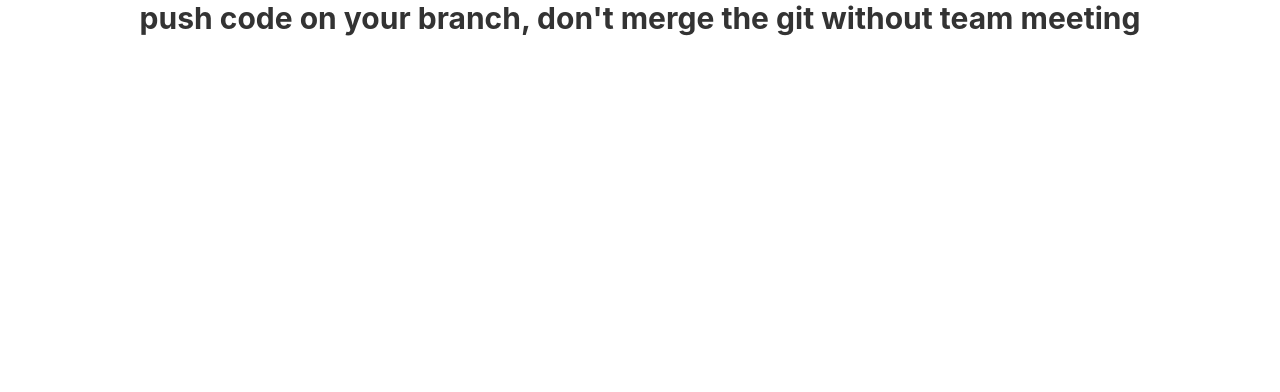
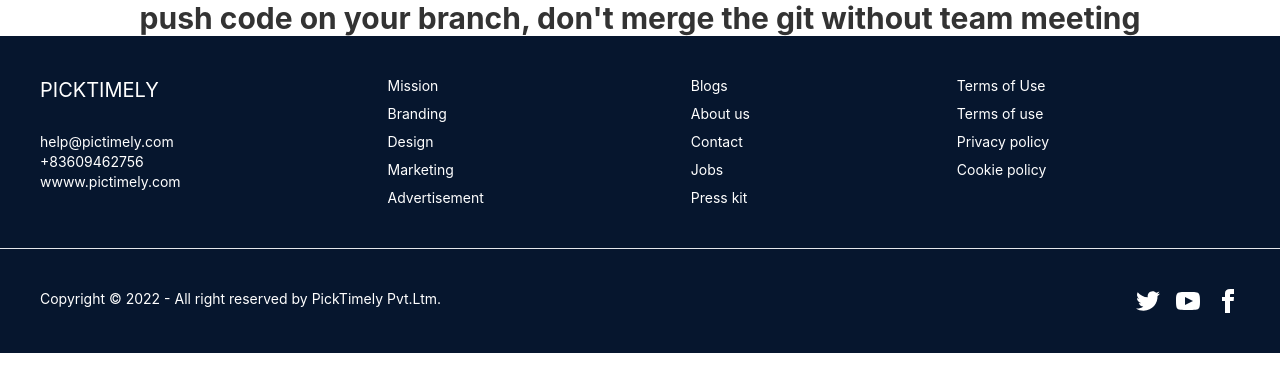
Before and after one commit to endgamers-404-Not-Found/Pick-timely, a React (Create React App) app: page / in a window 1280 px wide. Shown: the top 392 px of the page. Built offline with nearby package versions, Linux system fonts and the light colour scheme.

Commit message:
footer by meherab

```diff
--- a/src/App.js
+++ b/src/App.js
@@ -1,5 +1,8 @@
 import { Route, Routes } from 'react-router-dom';
 import './App.css';
+import FreeTail from './Pages/Home/FreeTail';
+
+import Footer from './SharedComponents/Footer';
 
 function App() {
   return (
@@ -7,10 +10,14 @@
       <h1 className='text-3xl text-center font-bold'>push code on your branch, don't merge the git without team meeting</h1>
 
       <Routes>
+
         {/* <Route path='' element={}></Route> */}
         {/* <Route path='' element={}></Route> */}
         {/* <Route path='' element={}></Route> */}
+
       </Routes>
+
+      <Footer></Footer>
     </div>
   );
 }
--- /dev/null
+++ b/src/Pages/Home/FreeTail.js
@@ -0,0 +1,20 @@
+import React from 'react';
+
+const FreeTail = () => {
+    return (
+        <div>
+            <div class="hero min-h-screen" style="background-image: url(https://placeimg.com/1000/800/arch);">
+                <div class="hero-overlay bg-opacity-60"></div>
+                <div class="hero-content text-center text-neutral-content">
+                    <div class="max-w-md">
+                        <h1 class="mb-5 text-5xl font-bold">Get started with a free 15-day trail</h1>
+                        <p class="mb-5">Download our mobile apps and view all your upcoming, pending, and completed bookings from your phone. Available for the admin and the whole team.</p>
+                        <button class="btn btn-button">Get Started</button>
+                    </div>
+                </div>
+            </div>
+        </div>
+    );
+};
+
+export default FreeTail;
--- a/src/Pages/Home/Home.js
+++ b/src/Pages/Home/Home.js
@@ -1,9 +1,11 @@
 import React from 'react'
+import FreeTail from './FreeTail'
 
 function Home() {
     return (
         <div>
             <h1>this is home page</h1>
+            <FreeTail></FreeTail>
         </div>
     )
 }
--- a/src/Pages/Home/Pricing.js
+++ /dev/null
@@ -1,11 +0,0 @@
-import React from 'react';
-
-const Pricing = () => {
-    return (
-        <div>
-            <h1>This is pricing    feature</h1>
-        </div>
-    );
-};
-
-export default Pricing;
--- a/src/SharedComponents/Footer.js
+++ b/src/SharedComponents/Footer.js
@@ -0,0 +1,55 @@
+import React from 'react';
+
+const Footer = () => {
+    const currentYear = new Date().getFullYear();
+    return (
+        <div className=' bg-primary-focus'>
+            <footer class="footer p-10  text-white">
+                <div>
+
+                    <span className='uppercase text-xl'>picktimely</span>
+                    <div className='mt-5'>
+                        <p>help@pictimely.com</p>
+                        <p>+83609462756</p>
+                        <a href="#">wwww.pictimely.com</a>
+                    </div>
+                </div>
+                <div>
+                    <span class="footer">Mission</span>
+                    <a class="link link-hover">Branding</a>
+                    <a class="link link-hover">Design</a>
+                    <a class="link link-hover">Marketing</a>
+                    <a class="link link-hover">Advertisement</a>
+                </div>
+                <div>
+                    <span class="footer">Blogs</span>
+                    <a class="link link-hover">About us</a>
+                    <a class="link link-hover">Contact</a>
+                    <a class="link link-hover">Jobs</a>
+                    <a class="link link-hover">Press kit</a>
+                </div>
+                <div>
+                    <span class="footer">Terms of Use</span>
+                    <a class="link link-hover">Terms of use</a>
+                    <a class="link link-hover">Privacy policy</a>
+                    <a class="link link-hover">Cookie policy</a>
+                </div>
+
+            </footer>
+            <footer class="footer p-10 border-t text-white">
+                <div class="items-center grid-flow-col">
+
+                    <p>Copyright © {currentYear} - All right reserved by PickTimely  Pvt.Ltm.</p>
+                </div>
+                <div class="grid-flow-col gap-4 md:place-self-center md:justify-self-end">
+                    <a><svg xmlns="http://www.w3.org/2000/svg" width="24" height="24" viewBox="0 0 24 24" class="fill-current"><path d="M24 4.557c-.883.392-1.832.656-2.828.775 1.017-.609 1.798-1.574 2.165-2.724-.951.564-2.005.974-3.127 1.195-.897-.957-2.178-1.555-3.594-1.555-3.179 0-5.515 2.966-4.797 6.045-4.091-.205-7.719-2.165-10.148-5.144-1.29 2.213-.669 5.108 1.523 6.574-.806-.026-1.566-.247-2.229-.616-.054 2.281 1.581 4.415 3.949 4.89-.693.188-1.452.232-2.224.084.626 1.956 2.444 3.379 4.6 3.419-2.07 1.623-4.678 2.348-7.29 2.04 2.179 1.397 4.768 2.212 7.548 2.212 9.142 0 14.307-7.721 13.995-14.646.962-.695 1.797-1.562 2.457-2.549z"></path></svg>
+                    </a>
+                    <a><svg xmlns="http://www.w3.org/2000/svg" width="24" height="24" viewBox="0 0 24 24" class="fill-current"><path d="M19.615 3.184c-3.604-.246-11.631-.245-15.23 0-3.897.266-4.356 2.62-4.385 8.816.029 6.185.484 8.549 4.385 8.816 3.6.245 11.626.246 15.23 0 3.897-.266 4.356-2.62 4.385-8.816-.029-6.185-.484-8.549-4.385-8.816zm-10.615 12.816v-8l8 3.993-8 4.007z"></path></svg></a>
+                    <a><svg xmlns="http://www.w3.org/2000/svg" width="24" height="24" viewBox="0 0 24 24" class="fill-current"><path d="M9 8h-3v4h3v12h5v-12h3.642l.358-4h-4v-1.667c0-.955.192-1.333 1.115-1.333h2.885v-5h-3.808c-3.596 0-5.192 1.583-5.192 4.615v3.385z"></path></svg></a>
+                </div>
+            </footer>
+        </div>
+    );
+};
+
+export default Footer;
--- a/tailwind.config.js
+++ b/tailwind.config.js
@@ -12,8 +12,13 @@
           primary: "#570DF8",
           secondary: "#f6d860",
           accent: "#37cdbe",
+          "primary-focus": "#06162E",
+          "button":"#E7A702",
+
           neutral: "#3d4451",
           "base-100": "#ffffff",
+
+
         },
       },
       "dark",
```
